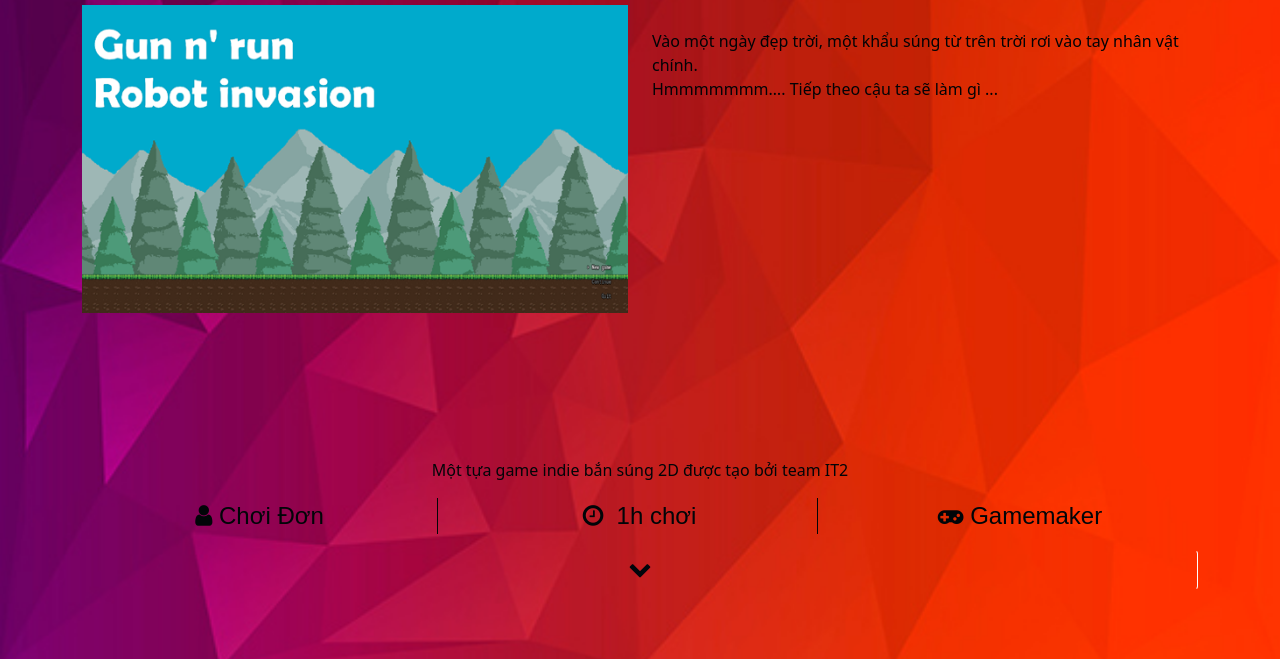
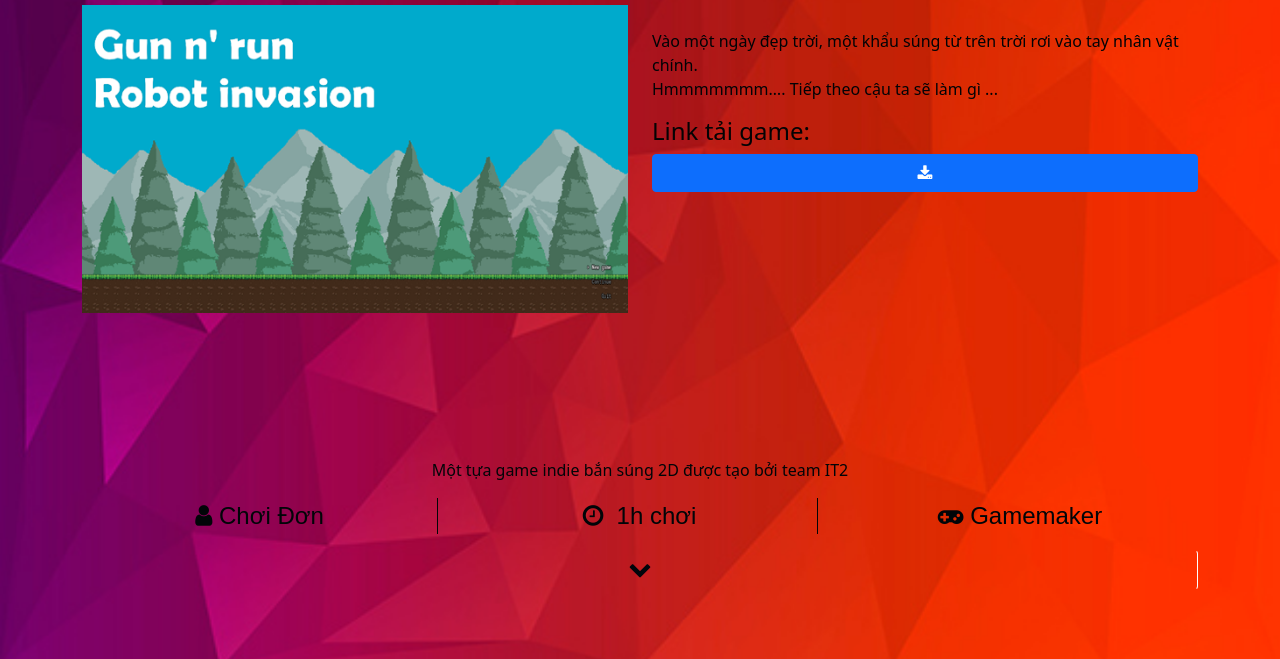
Before and after one commit to FuhrerTroll/Web-IT2, a plain HTML site: page index.html in a window 1280 px wide. Shown: the part 138-797 px from the top of the page. Drawn offline with nearby package versions, Linux system fonts and the light colour scheme; a web font is replaced by a local one.

Commit message:
Update index.html

```diff
--- a/index.html
+++ b/index.html
@@ -4,7 +4,7 @@
 <head>
     <meta charset="utf-8">
     <meta name="viewport" content="width=device-width, initial-scale=1.0, shrink-to-fit=no">
-    <title>web-về-game</title>
+    <title>web về game</title>
     <link rel="stylesheet" href="assets/bootstrap/css/bootstrap.min.css">
     <link rel="stylesheet" href="https://fonts.googleapis.com/css?family=Alatsi&amp;display=swap">
     <link rel="stylesheet" href="https://fonts.googleapis.com/css?family=Turret+Road&amp;display=swap">
@@ -32,7 +32,8 @@
                 <div class="row">
                     <div class="col-6"><img class="img-fluid" src="assets/img/Tempclipboard-image-1.png"></div>
                     <div class="col">
-                        <p style="color: rgb(1,3,6);"><br>Vào một ngày đẹp trời, một khẩu súng từ trên trời rơi vào tay nhân vật chính.<br>Hmmmmmmm…. Tiếp theo cậu ta sẽ làm gì ...<br><br><br><br></p>
+                        <p style="color: rgb(1,3,6);"><br>Vào một ngày đẹp trời, một khẩu súng từ trên trời rơi vào tay nhân vật chính.<br>Hmmmmmmm…. Tiếp theo cậu ta sẽ làm gì ...<br></p>
+                        <h4 style="color: rgb(3,3,4);">Link tải game:</h4><button class="btn btn-primary" type="button" style="width: 100%;"><i class="fa fa-download" data-bss-hover-animate="bounce"></i></button>
                     </div>
                 </div>
             </div>
```
